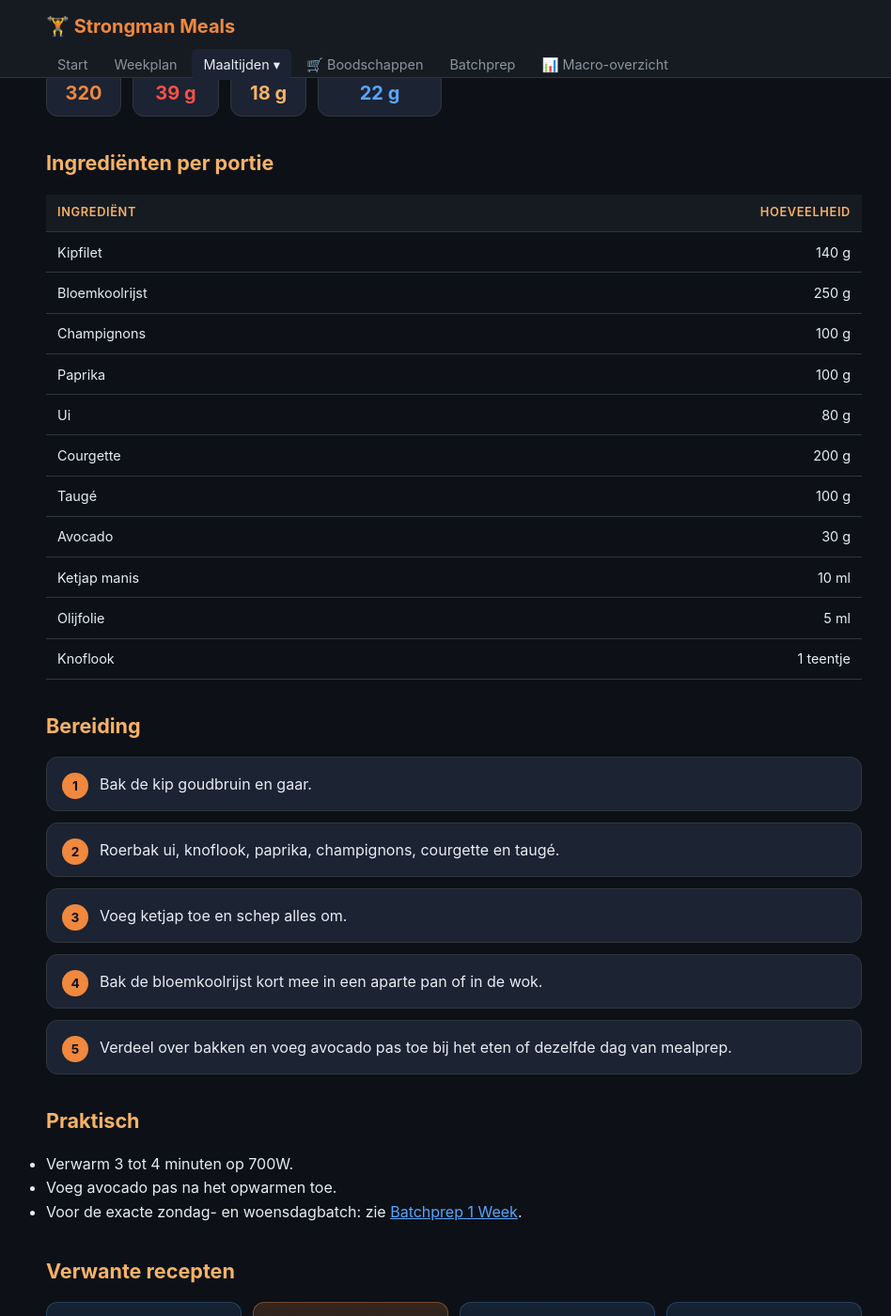
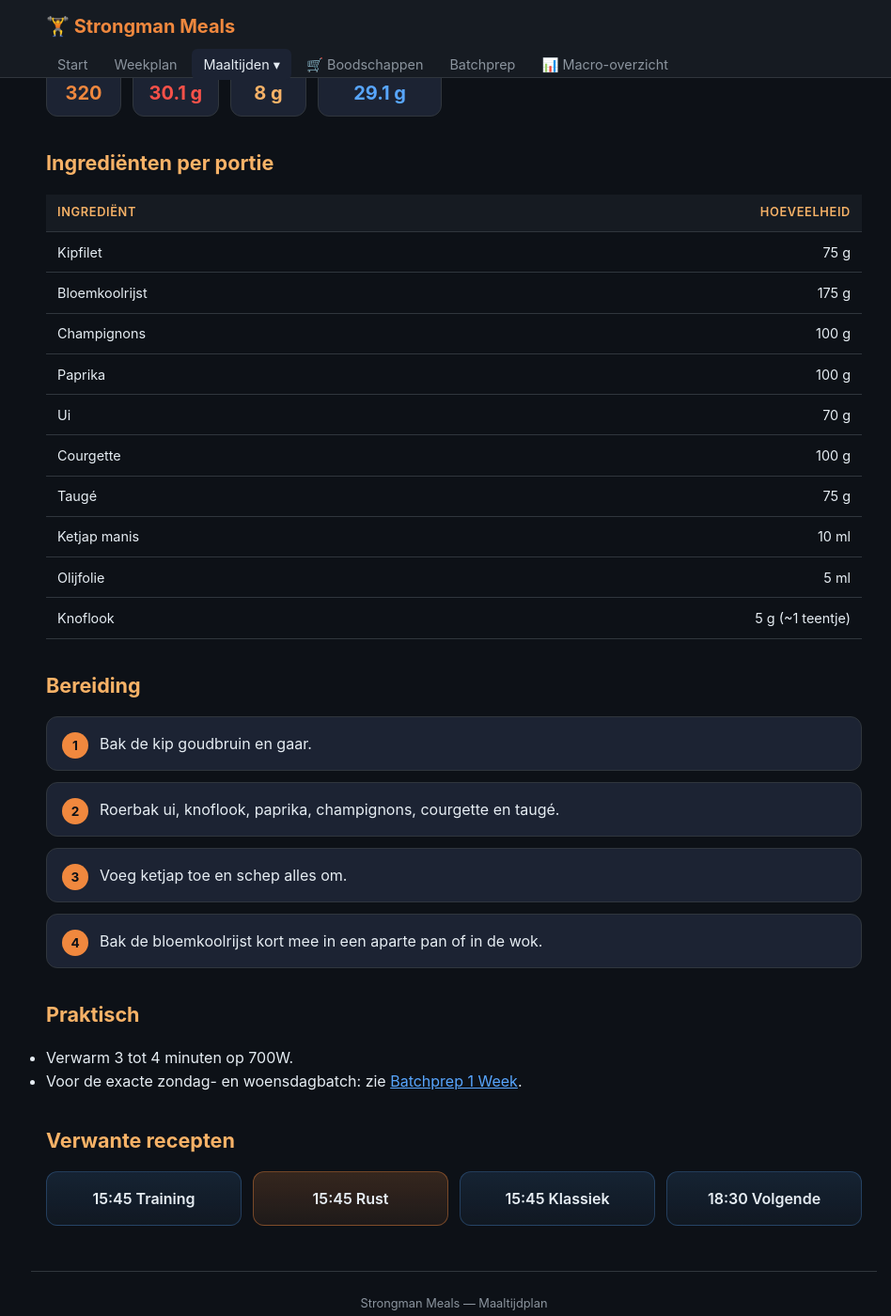
Before and after one commit to Marc013/mealprep, a Jekyll site: the page built from docs/maaltijden/maaltijd-4-rustdag-kip-ketjap-bloemkoolrijst.md, in a window 1280 px wide and 1400 px high, scrolled down 250 px. Shown: the whole window at 94% size, without its empty margins (157-1105 px from the left). Built offline with Jekyll 4.4.1, drawn with Linux system fonts in a browser that asks for light colours.

Commit message:
fix macors en hoeveelheden kip bloemkoolrijst

```diff
--- a/docs/maaltijden/maaltijd-4-rustdag-kip-ketjap-bloemkoolrijst.md
+++ b/docs/maaltijden/maaltijd-4-rustdag-kip-ketjap-bloemkoolrijst.md
@@ -8,26 +8,25 @@ title: "Kip Ketjap met Bloemkoolrijst — 15:45"
 
 <div class="macro-bar">
   <div class="macro-badge kcal"><div class="label">Kcal</div><div class="value">320</div></div>
-  <div class="macro-badge protein"><div class="label">Eiwitten</div><div class="value">39 g</div></div>
-  <div class="macro-badge fat"><div class="label">Vetten</div><div class="value">18 g</div></div>
-  <div class="macro-badge carbs"><div class="label">Koolhydraten</div><div class="value">22 g</div></div>
+  <div class="macro-badge protein"><div class="label">Eiwitten</div><div class="value">30.1 g</div></div>
+  <div class="macro-badge fat"><div class="label">Vetten</div><div class="value">8 g</div></div>
+  <div class="macro-badge carbs"><div class="label">Koolhydraten</div><div class="value">29.1 g</div></div>
 </div>
 
 ## Ingrediënten per portie
 
-| Ingrediënt     | Hoeveelheid |
-| :------------- | ----------: |
-| Kipfilet       |       140 g |
-| Bloemkoolrijst |       250 g |
-| Champignons    |       100 g |
-| Paprika        |       100 g |
-| Ui             |        80 g |
-| Courgette      |       200 g |
-| Taugé          |       100 g |
-| Avocado        |        30 g |
-| Ketjap manis   |       10 ml |
-| Olijfolie      |        5 ml |
-| Knoflook       |   1 teentje |
+| Ingrediënt     |      Hoeveelheid |
+| :------------- | ---------------: |
+| Kipfilet       |             75 g |
+| Bloemkoolrijst |            175 g |
+| Champignons    |            100 g |
+| Paprika        |            100 g |
+| Ui             |             70 g |
+| Courgette      |            100 g |
+| Taugé          |             75 g |
+| Ketjap manis   |            10 ml |
+| Olijfolie      |             5 ml |
+| Knoflook       | 5 g (~1 teentje) |
 
 ## Bereiding
 
@@ -36,13 +35,11 @@ title: "Kip Ketjap met Bloemkoolrijst — 15:45"
   <li>Roerbak ui, knoflook, paprika, champignons, courgette en taugé.</li>
   <li>Voeg ketjap toe en schep alles om.</li>
   <li>Bak de bloemkoolrijst kort mee in een aparte pan of in de wok.</li>
-  <li>Verdeel over bakken en voeg avocado pas toe bij het eten of dezelfde dag van mealprep.</li>
 </ol>
 
 ## Praktisch
 
 - Verwarm 3 tot 4 minuten op 700W.
-- Voeg avocado pas na het opwarmen toe.
 - Voor de exacte zondag- en woensdagbatch: zie [Batchprep 1 Week]({{ '/batchprep-1-week' | relative_url }}).
 
 ## Verwante recepten
```
